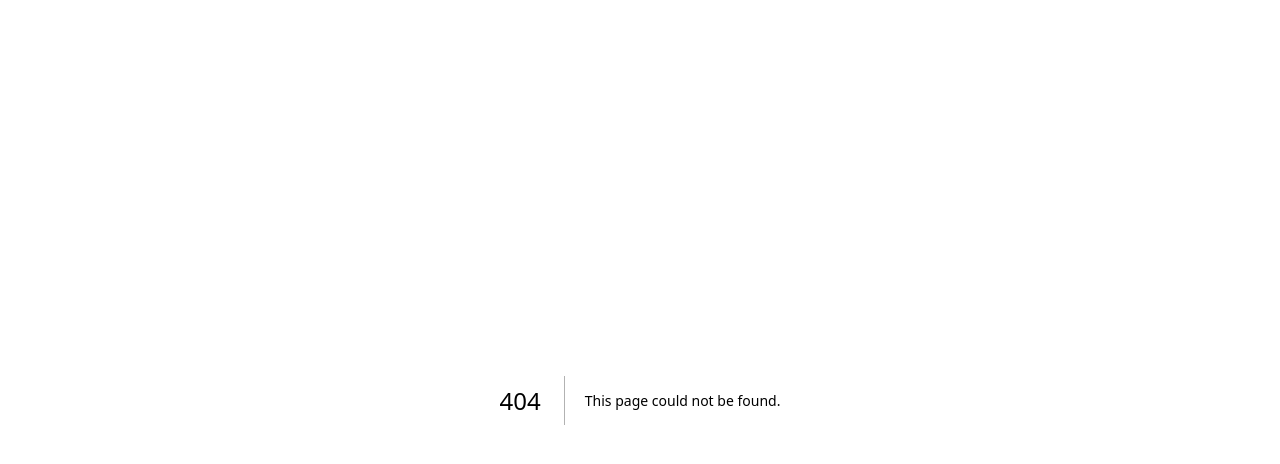
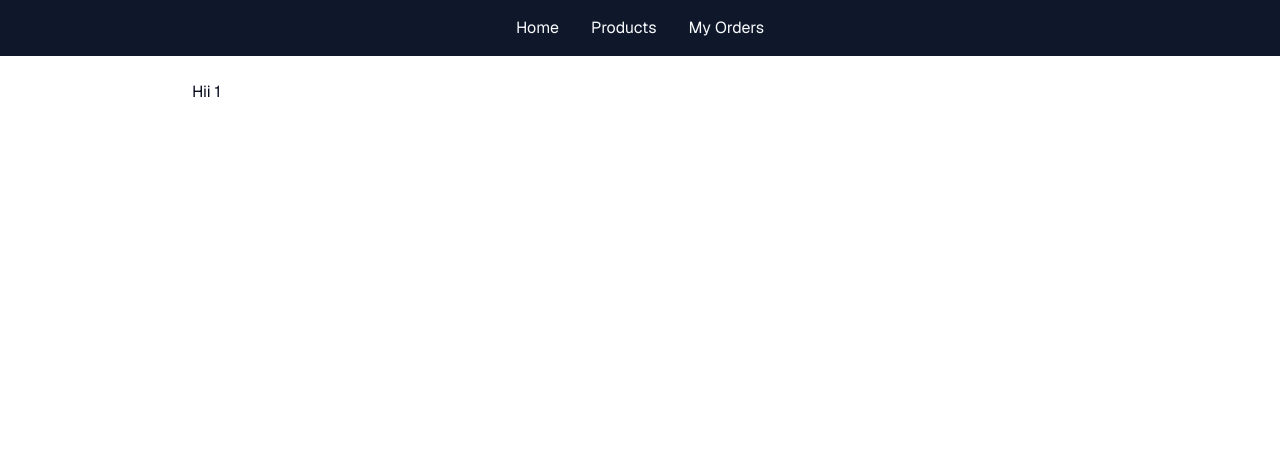
Before and after one commit to rorisangputu/ecomm-mvp, a Next.js app: page /products/1/purchase in a window 1280 px wide. Before the commit this address had no page. Shown: the top 464 px of the page. Built offline with nearby package versions, Linux system fonts and the light colour scheme.

Commit message:
purchase product page

```diff
--- /dev/null
+++ b/src/app/(customerFacing)/products/[id]/purchase/page.tsx
@@ -0,0 +1,12 @@
+export default async function PurchasePage({
+  params,
+}: {
+  params: Promise<{ id: string }>;
+}) {
+  const { id } = await params;
+  return (
+    <div>
+      <h1>Hii {id}</h1>
+    </div>
+  );
+}
```
